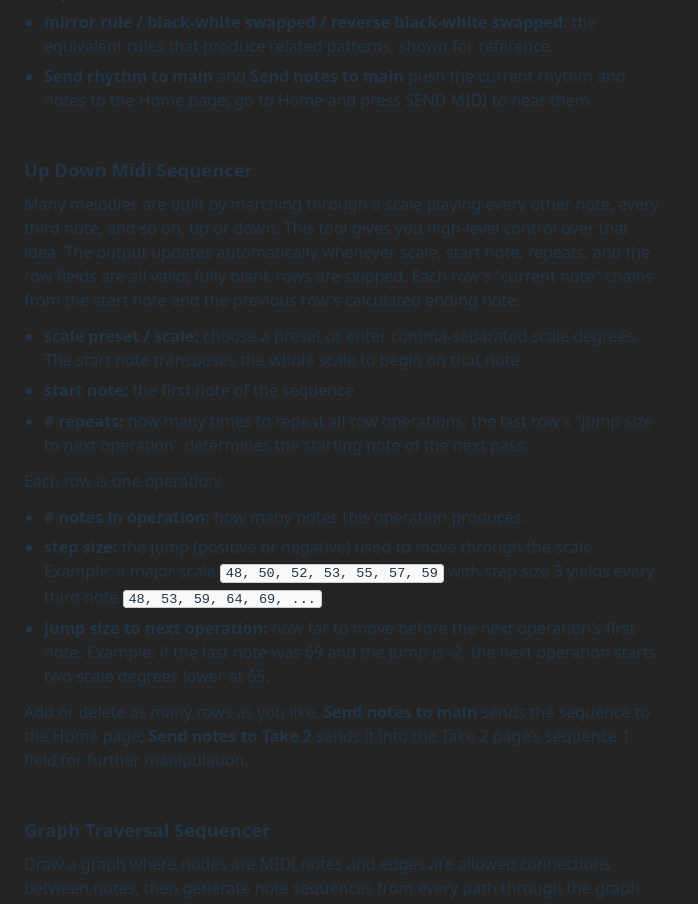
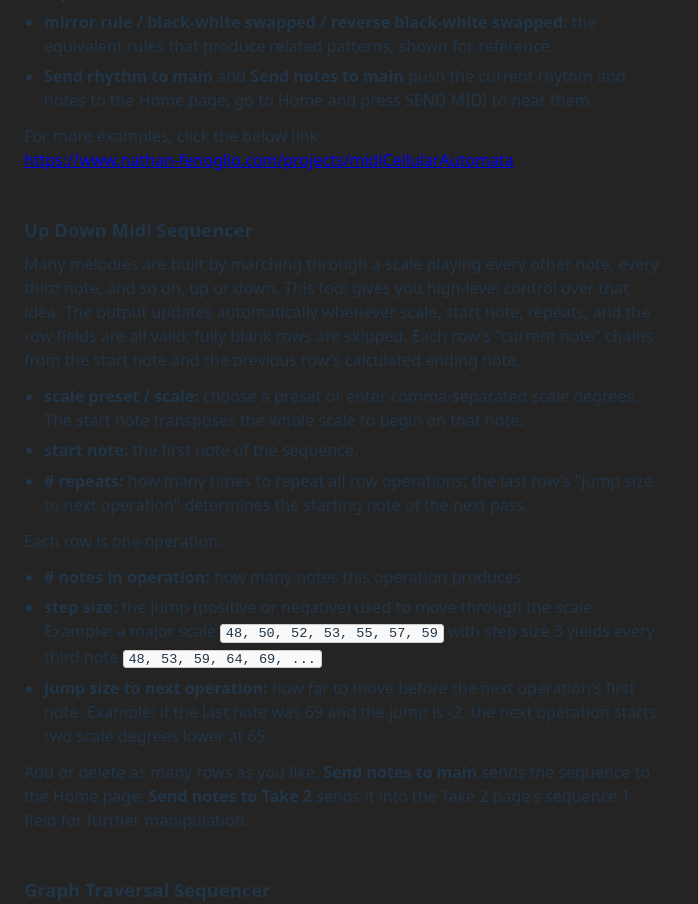
Before and after one commit to nathanfenoglio/midi_sequencing_toolbox, a React (Vite) app: page /tutorial in a window 1280 px wide. Shown: the part 2003-2907 px from the top of the page, without its empty margins (0-698 px from the left). Built offline with nearby package versions, Linux system fonts and the light colour scheme.

Commit message:
move tutorial button on wolfram page, add original tutorial link for more example for wolfram section in tutorial page

```diff
--- a/src/components/Controls.jsx
+++ b/src/components/Controls.jsx
@@ -1,4 +1,5 @@
 import { useState, useEffect } from "react";
+import { TutorialLink } from "../components/TutorialLink.jsx";
 
 export function Controls({ onStep, onReset, isSending }) {
   const [autoRun, setAutoRun] = useState(false);
@@ -29,18 +30,8 @@ export function Controls({ onStep, onReset, isSending }) {
         />
         Auto-run
       </label>
-      {/* link to website for user to view tutorial page */}
-      <button
-        onClick={() =>
-          window.open(
-            "https://www.nathan-fenoglio.com/projects/midiCellularAutomata",
-            "_blank",
-            "noopener,noreferrer"
-          )
-        }
-      >
-        TUTORIAL
-      </button>
+      {/* link to wolfram section of tutorial page */}
+      <TutorialLink section="wolfram" />
     </div>
   );
 }
--- a/src/pages/TutorialPage.jsx
+++ b/src/pages/TutorialPage.jsx
@@ -71,7 +71,7 @@ export function TutorialPage() {
               to the Home page, where you audition and send it out as live MIDI.
               Some also offer "Send notes to Take 2" to push a note sequence into
               the Take 2 page for further manipulation. Explore, and I hope it
-              sparks ideas for your compositions.
+              sparks ideas for your compositions!
             </p>
           </section>
 
@@ -229,6 +229,17 @@ export function TutorialPage() {
                 them.
               </li>
             </ul>
+            <p>
+              For more examples, click the below link
+              <br />
+              <a
+                href="https://www.nathan-fenoglio.com/projects/midiCellularAutomata"
+                target="_blank"
+                rel="noreferrer"
+              >
+                https://www.nathan-fenoglio.com/projects/midiCellularAutomata
+              </a>
+            </p>
           </section>
 
           <section id="updown" className="tutorial-section">
--- a/src/pages/WolframPage.jsx
+++ b/src/pages/WolframPage.jsx
@@ -31,7 +31,7 @@ export function WolframPage() {
         <h1>1D Cellular Automata Midi Sequencer</h1>
         <RuleSelector value={rule} onChange={handleRuleChange} />
         <RuleVisualization rule={rule} />
-        <TutorialLink section="wolfram" />
+        {/* <TutorialLink section="wolfram" /> */}
       </header>
       {/* rule visualization controls */}
       <div className="header2-visual">
```
